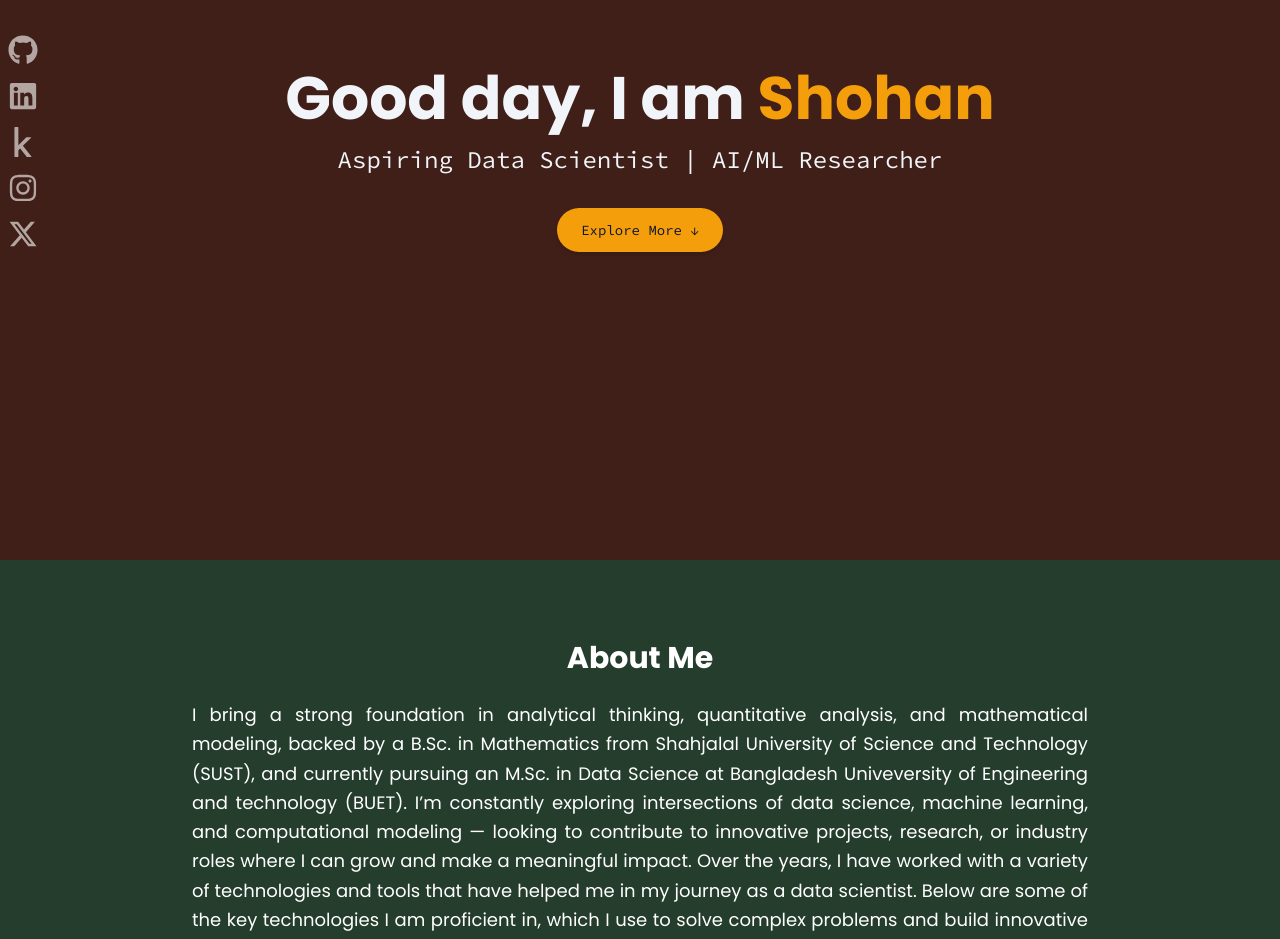
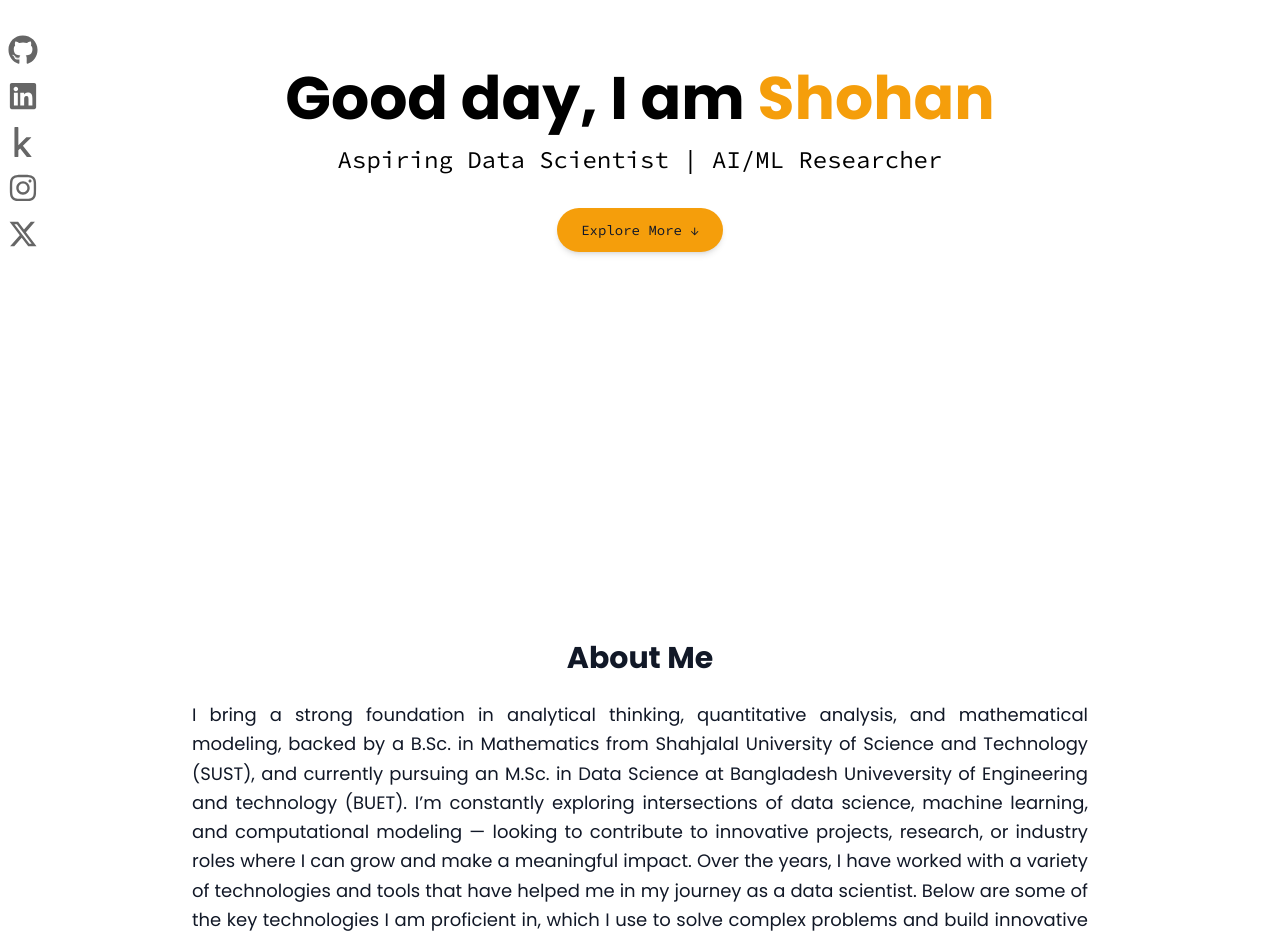
Before and after one commit to Shohan093/portfolio, a React (Vite) app: page / in a window 1280 px wide. Shown: the part 240-1179 px from the top of the page. Built offline with nearby package versions, Linux system fonts and the light colour scheme.

Commit message:
feat: update styles for App, CustomCursor, GlitchText, and SocialSidebar components

```diff
--- a/src/App.jsx
+++ b/src/App.jsx
@@ -21,8 +21,8 @@ function App() {
       </nav>
 
       { /* Hero Section */ }
-      <section id="home" className="min-h-screen flex flex-col justify-center items-center text-center px-4 bg-[#401F18] text-slate-100">
-        <h1 className="text-4xl font-poppins md:text-6xl font-bold mb-4">
+      <section id="home" className="min-h-screen flex flex-col justify-center items-center text-center px-4 bg-transparent text-slate-100">
+        <h1 className="text-4xl font-poppins md:text-6xl font-bold mb-4 text-black dark:text-white">
           Good day, I am <span className="text-amber-500">Shohan</span>
         </h1>
         <GlitchText text="Aspiring Data Scientist | AI/ML Researcher" />
@@ -32,10 +32,10 @@ function App() {
       </section>
 
       {/* About Section */}
-      <section id="about" className="py-20 px-6 min-h-screen bg-[#253D2C]">
+      <section id="about" className="py-20 px-6 min-h-screen">
         <div className="max-w-4xl mx-auto">
-          <h2 className="text-3xl font-bold mb-6 text-center font-poppins text-white">About Me</h2>
-          <p className="text-lg leading-relaxed text-white text-justify font-poppins mb-6">
+          <h2 className="text-3xl font-bold mb-6 text-center font-poppins">About Me</h2>
+          <p className="text-lg leading-relaxed text-justify font-poppins mb-6">
             I bring a strong foundation in analytical thinking, quantitative analysis, and mathematical modeling,
             backed by a B.Sc. in Mathematics from Shahjalal University of Science and Technology (SUST),
             and currently pursuing an M.Sc. in Data Science at Bangladesh Univeversity of Engineering and technology (BUET). I’m constantly
@@ -47,7 +47,7 @@ function App() {
 
           {/* My Stacks */}
           <div className="mb-10">
-            <h3 className="text-xl font-semibold mb-4 font-poppins text-white text-center">My Stacks</h3>
+            <h3 className="text-xl font-semibold mb-4 font-poppins text-center">My Stacks</h3>
 
             <div className="relative overflow-hidden whitespace-nowrap">
               <div className="flex gap-12 animate-marquee">
--- a/src/components/CustomCursor.jsx
+++ b/src/components/CustomCursor.jsx
@@ -1,8 +1,11 @@
-import { useEffect, useRef } from "react";
+import { useEffect, useRef, useState } from "react";
 
 const CustomCursor = () => {
   const dotRef = useRef(null);
   const ringRef = useRef(null);
+  const textRef = useRef(null);
+
+  const [cursorText, setCursorText] = useState("");
 
   useEffect(() => {
     const moveCursor = (e) => {
@@ -19,10 +22,12 @@ const CustomCursor = () => {
 
     const addHoverEffect = (e) => {
       ringRef.current.classList.add("hovered");
+      setCursorText("");
     };
 
     const removeHoverEffect = (e) => {
       ringRef.current.classList.remove("hovered");
+      setCursorText("");
     };
 
     document.addEventListener("mousemove", moveCursor);
@@ -44,14 +49,24 @@ const CustomCursor = () => {
 
   return (
     <>
+      {/* Inside Dot */}
       <div
         ref={dotRef}
-        className="pointer-events-none fixed top-0 left-0 z-[9999] w-0.5 h-0.5 bg-black rounded-full transform -translate-x-1/2 -translate-y-1/2 transition duration-75 ease-out"
+        className="pointer-events-none fixed top-0 left-0 z-[9999] w-1.5 h-1.5 bg-black rounded-full transform -translate-x-1/2 -translate-y-1/2 transition duration-75 ease-out"
       ></div>
+
+      {/* Outer Ring */}
       <div
         ref={ringRef}
-        className="pointer-events-none fixed top-0 left-0 z-[9998] w-6 h-6 border border-black rounded-full transform -translate-x-1/2 -translate-y-1/2 transition-all duration-150 ease-out"
-      ></div>
+        className="pointer-events-none fixed top-0 left-0 z-[9998] w-7 h-7 border border-black rounded-full transform -translate-x-1/2 -translate-y-1/2 transition-all duration-150 ease-out flex items-center justify-center"
+      >
+        <span
+          ref={textRef}
+          className="text-xs font-medium text-black transition-colors duration-200"
+        >
+          {cursorText}
+        </span>
+      </div>
     </>
   );
 };
--- a/src/components/GlitchText.jsx
+++ b/src/components/GlitchText.jsx
@@ -31,6 +31,6 @@ export default function GlitchText({ text = "", interval = 80, loopDelay = 7000
   }, [revealIndex, cycle, text, interval, loopDelay]);
 
   return (
-    <p className="text-lg md:text-2xl max-w-2xl font-code whitespace-nowrap">{display}</p>
+    <p className="text-lg md:text-2xl max-w-2xl font-code whitespace-nowrap text-black">{display}</p>
   );
 }
--- a/src/components/SocialSidebar.jsx
+++ b/src/components/SocialSidebar.jsx
@@ -4,19 +4,19 @@ const SocialSidebar = () => {
   return (
     <div className="fixed top-1/3 left-0 z-50 flex flex-col space-y-4 p-2 bg-transparent hidden md:flex">
       <a href="https://github.com/Shohan093" target="_blank" rel="noopener noreferrer" className="group relative">
-        <FaGithub className="cursor-none text-3xl text-white opacity-60 group-hover:opacity-100 transition duration-300" />
+        <FaGithub className="cursor-none text-3xl text-black opacity-60 group-hover:opacity-100 transition duration-300" />
       </a>
       <a href="https://www.linkedin.com/in/Shohan093" target="_blank" rel="noopener noreferrer" className="group relative">
-        <FaLinkedin className="cursor-none text-3xl text-white opacity-60 group-hover:opacity-100 transition duration-300" />
+        <FaLinkedin className="cursor-none text-3xl text-black opacity-60 group-hover:opacity-100 transition duration-300" />
       </a>
       <a href="https://www.kaggle.com/shohan06/" target="_blank" rel="noopener noreferrer" className="group relative">
-        <FaKaggle className="cursor-none text-3xl text-white opacity-60 group-hover:opacity-100 transition duration-300" />
+        <FaKaggle className="cursor-none text-3xl text-black opacity-60 group-hover:opacity-100 transition duration-300" />
       </a>
       <a href="https://www.instagram.com/shohan.zip/" target="_blank" rel="noopener noreferrer" className="group relative">
-        <FaInstagram className="cursor-none text-3xl text-white opacity-60 group-hover:opacity-100 transition duration-300" />
+        <FaInstagram className="cursor-none text-3xl text-black opacity-60 group-hover:opacity-100 transition duration-300" />
       </a>
       <a href="https://twitter.com/AnisujjamanSho1" target="_blank" rel="noopener noreferrer" className="group relative">
-        <FaXTwitter className="cursor-none text-3xl text-white opacity-60 group-hover:opacity-100 transition duration-300" />
+        <FaXTwitter className="cursor-none text-3xl text-black opacity-60 group-hover:opacity-100 transition duration-300" />
       </a>
     </div>
   );
--- a/src/index.css
+++ b/src/index.css
@@ -16,7 +16,7 @@
 @layer utilities {
   .hovered {
     transform: scale(1.5) translate(-50%, -50%);
-    border-color: #000000; /* Lighter amber */
+    border-color: #000000;
   }
 }
 
```
